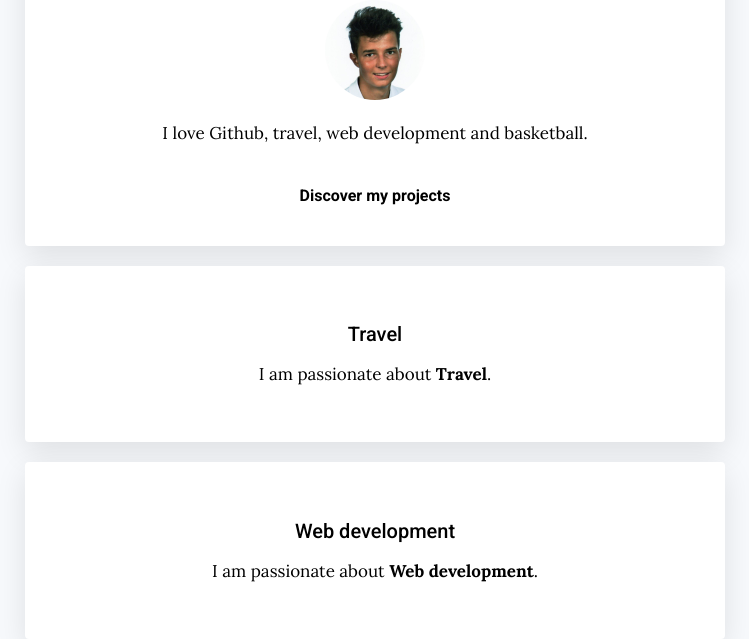
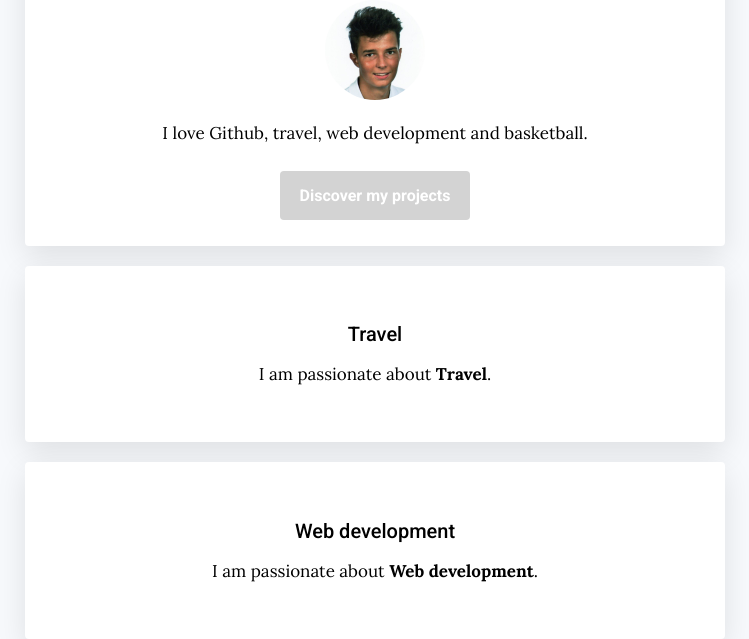
Before and after one commit to louis-chenain/my-profile, a plain HTML site: page index.html in a window 1280 px wide. In both pictures the pointer is over the link "Discover my projects". Shown: the part 161-800 px from the top of the page, without its empty margins (265-1014 px from the left). Drawn offline with Linux system fonts and the light colour scheme.

Commit message:
Update style.css

```diff
--- a/style.css
+++ b/style.css
@@ -55,13 +55,13 @@ a:hover {
 .img-circle {
     border-radius: 50%;
 }
-.btn-blue {
+.btn-black {
     background-color: black;
     color: white;
     padding: 15px 20px;
     border-radius: 4px;
 }
-  .btn-blue:hover {
+  .btn-black:hover {
     background-color: #d3d3d3;
     color: white;
 }
```
